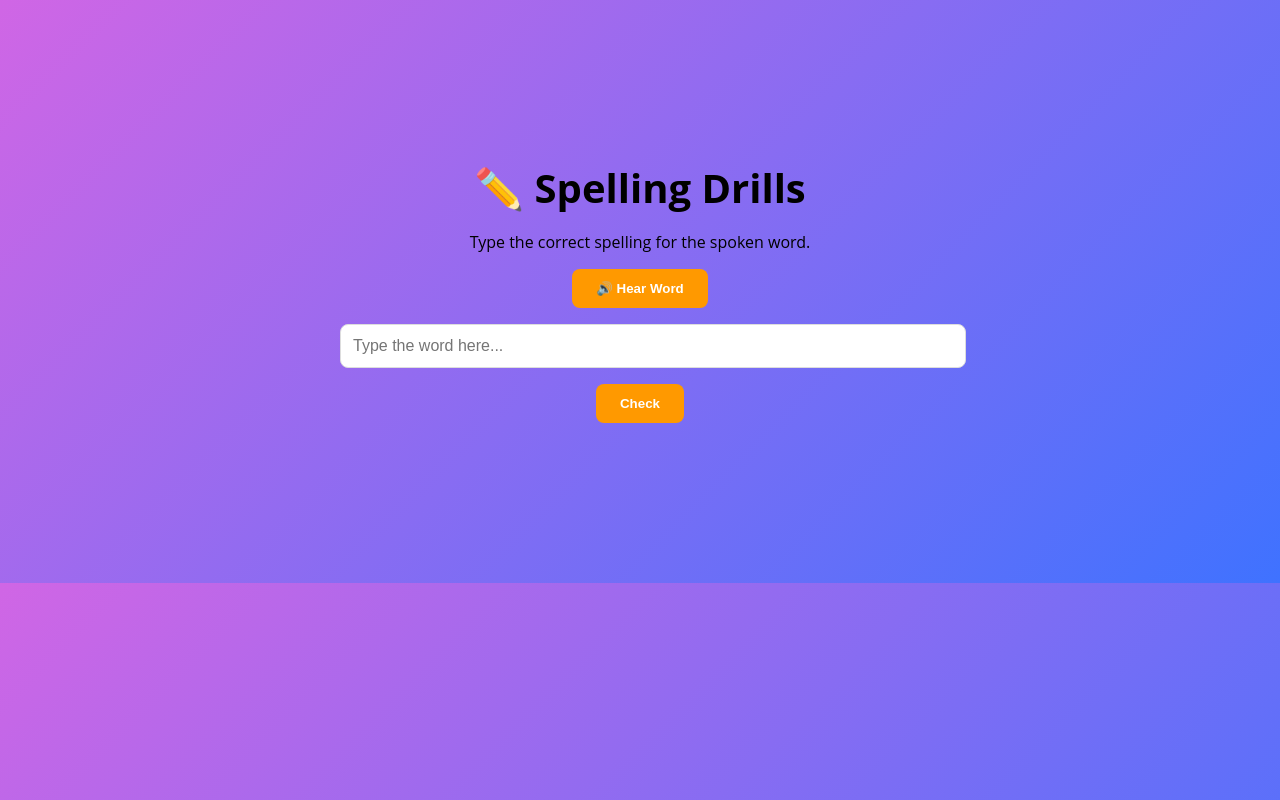
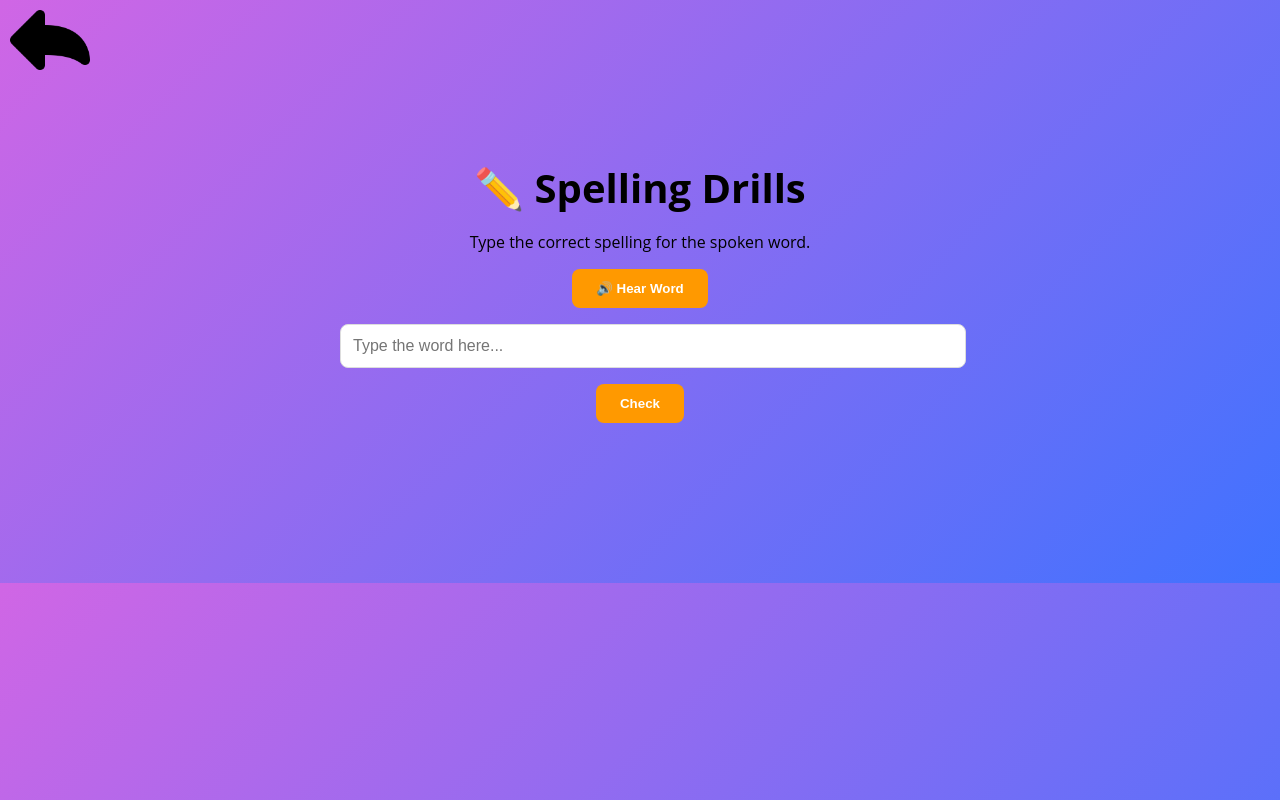
Before and after one commit to BankAnuwat01/dyslexia_learn_platform, a website: page public/html/spelling-drills.html in a window 1280 px wide. Drawn offline with Linux system fonts and the light colour scheme.

Commit message:
home botton

```diff
--- a/package.json
+++ b/package.json
@@ -12,7 +12,9 @@
   "dependencies": {
     "axios": "^1.7.9",
     "body-parser": "^1.20.3",
+    "child_process": "^1.0.2",
     "express": "^4.21.2",
-    "multer": "^1.4.5-lts.1"
+    "multer": "^1.4.5-lts.1",
+    "path": "^0.12.7"
   }
 }
--- a/public/html/spelling-drills.html
+++ b/public/html/spelling-drills.html
@@ -15,6 +15,9 @@
         <button id="check-word" class="btn">Check</button>
         <p id="feedback"></p>
     </div>
-    <script src="..\scripts/spelling-drills.js"></script>
+
+    <img src="../picture/arrow.png" alt="arrow" class="arrow" id="arrow" />
+
+    <script src="../scripts/spelling-drills.js"></script>
 </body>
 </html>
--- a/public/scripts/dyslexia-learn.js
+++ b/public/scripts/dyslexia-learn.js
@@ -42,5 +42,9 @@ document.getElementById("check-btn").addEventListener("click", checkWord);
 document.getElementById("new-word-btn").addEventListener("click", generateNewWord);
 document.getElementById("hint-btn").addEventListener("click", showHint);
 
+document.getElementById("arrow").addEventListener("click", function() {
+    window.location.href = "../html/homepage.html";
+});
+
 // Initialize the first word
 generateNewWord();
--- a/public/scripts/memory-match.js
+++ b/public/scripts/memory-match.js
@@ -80,4 +80,8 @@ function checkWin() {
 // Reset Game
 resetButton.addEventListener('click', initGame);
 
+document.getElementById("arrow").addEventListener("click", function() {
+    window.location.href = "../html/homepage.html";
+});
+
 initGame();
--- a/public/scripts/spelling-drills.js
+++ b/public/scripts/spelling-drills.js
@@ -27,3 +27,6 @@ function checkWord() {
 
 speakButton.addEventListener('click', speakWord);
 checkButton.addEventListener('click', checkWord);
+document.getElementById("arrow").addEventListener("click", function() {
+    window.location.href = "../html/homepage.html";
+});
--- a/public/scripts/word-shape-game.js
+++ b/public/scripts/word-shape-game.js
@@ -77,6 +77,9 @@ function playWord() {
 document.getElementById("new-word").addEventListener("click", newWord);
 document.getElementById("submit-word").addEventListener("click", checkWord);
 document.getElementById("speak-word").addEventListener("click", playWord);
+document.getElementById("arrow").addEventListener("click", function() {
+    window.location.href = "../html/homepage.html";
+});
 
 // Initialize
 newWord();
--- a/public/styles/dyslexia-learn.css
+++ b/public/styles/dyslexia-learn.css
@@ -77,3 +77,11 @@ input#rearrange-input {
     background-color: #f59e0b;
     color: #fff;
 }
+
+.arrow {
+    position:absolute;
+    top: 0;
+    left:10px;
+    width:80px;
+    height:80px;
+}
--- a/public/styles/memory-match.css
+++ b/public/styles/memory-match.css
@@ -58,3 +58,11 @@ h1 {
 .btn:hover {
     background-color: #bc5e00;
 }
+
+.arrow {
+    position:absolute;
+    top: 0px;
+    left:10px;
+    width: 80px;
+    height:80px;
+}
--- a/public/styles/spelling-drills.css
+++ b/public/styles/spelling-drills.css
@@ -44,3 +44,11 @@ input {
     margin-top: 1rem;
     font-weight: bold;
 }
+
+.arrow {
+    position:absolute;
+    top: 0px;
+    left:10px;
+    width: 80px;
+    height:80px;
+}
--- a/public/styles/word-shape-game.css
+++ b/public/styles/word-shape-game.css
@@ -121,3 +121,11 @@ h1 {
     font-size: 1.1rem;
     color: #333333;
 }
+
+.arrow {
+    position:absolute;
+    top: 0px;
+    left:10px;
+    width: 80px;
+    height: 80px;
+}
```
Also changed, not shown: public/html/dyslexia-learn.html (+2 -0 lines), public/html/memory-match.html (+3 -0 lines), public/html/word-shape-game.html (+3 -0 lines), public/picture/arrow.png (added), 1 other file.
